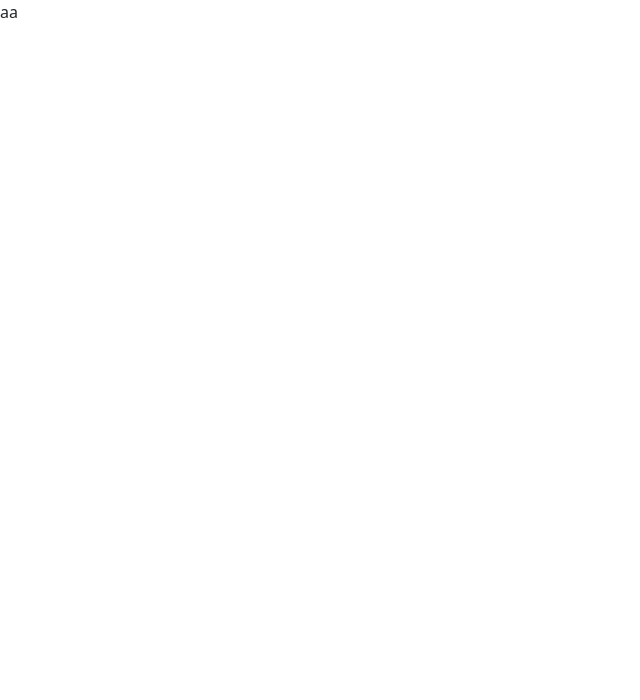
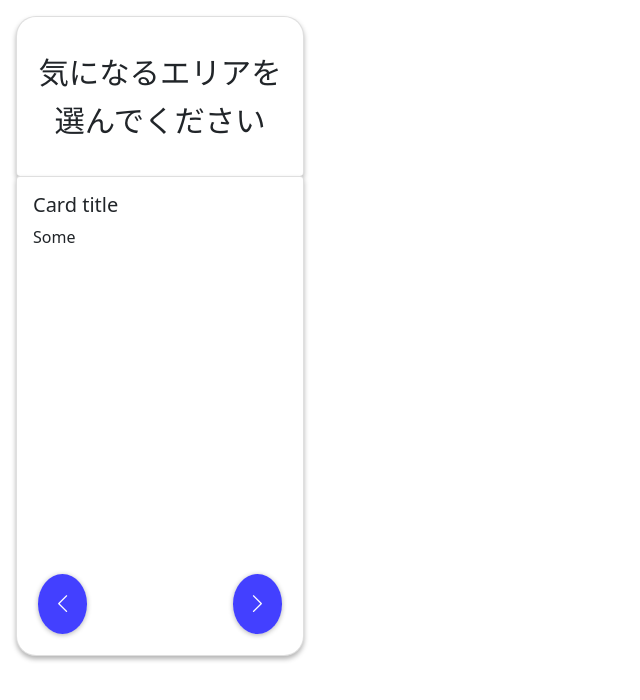
Before and after one commit to USK314/NAND_frontend, a plain HTML site: page frontend/index.html in a window 1280 px wide. Shown: the whole page, without its empty margins (0-640 px from the left). Drawn offline with nearby package versions, Linux system fonts and the light colour scheme.

Commit message:
Co-authored-by: Haru <USK314@users.noreply.github.com>

```diff
--- a/frontend/index.html
+++ b/frontend/index.html
@@ -4,15 +4,26 @@
     <meta charset="UTF-8">
     <meta http-equiv="X-UA-Compatible" content="IE=edge">
     <meta name="viewport" content="width=device-width, initial-scale=1.0">
-    <link href="style.css">
     <link href="https://cdn.jsdelivr.net/npm/bootstrap@5.0.2/dist/css/bootstrap.min.css" rel="stylesheet" integrity="sha384-EVSTQN3/azprG1Anm3QDgpJLIm9Nao0Yz1ztcQTwFspd3yD65VohhpuuCOmLASjC" crossorigin="anonymous">
+    <link rel="stylesheet" href="https://cdn.jsdelivr.net/npm/bootstrap-icons@1.8.1/font/bootstrap-icons.css">
+    <link href="https://fonts.googleapis.com/css?family=M+PLUS+Rounded+1c" rel="stylesheet">
+    <link href="style.css" rel="stylesheet">
     <title>Document</title>
 </head>
 <body>
-    <div id="box">
-        <div id="box-header">aa</div>
-        <div id="box-body"></div>
-    </div> <!--左のボックス-->
+    <div class="card" id="card-top" >
+        <div class="card-body">
+            <h1 class="card-title">気になるエリアを選んでください</h1>
+        </div>
+    </div>
+    <div class="card" id="card-bottom">
+        <div class="card-body">
+            <h5 class="card-title">Card title</h5>
+            <p class="card-text">Some</p>
+            <button class="bi bi-chevron-left"></button>
+            <button class="bi bi-chevron-right"></button>
+        </div>
+    </div>
 
 
     <script src="https://cdn.jsdelivr.net/npm/bootstrap@5.0.2/dist/js/bootstrap.bundle.min.js" integrity="sha384-MrcW6ZMFYlzcLA8Nl+NtUVF0sA7MsXsP1UyJoMp4YLEuNSfAP+JcXn/tWtIaxVXM" crossorigin="anonymous"></script>
--- a/frontend/style.css
+++ b/frontend/style.css
@@ -1,4 +1,74 @@
-#box-header {
-    border-width: 20px;
-    border-color: black;
+.card {
+    margin-left: 1rem;
 }
+
+#card-top {
+    width: 18rem;
+    height: 10rem;
+    border-top-left-radius: 20px;
+    border-top-right-radius: 20px;
+    border-bottom-left-radius: none;
+    border-bottom-right-radius: none;
+    border-bottom: none;
+    margin-top: 1rem;
+    -webkit-box-shadow: 0 3px 5px rgba(0, 0, 0, .3);
+    box-shadow: 0 3px 5px rgba(0, 0, 0, .3);
+}
+
+#card-top h1 {
+    font-size: 1.9rem;
+    font-family: "M PLUS Rounded 1c";
+    text-align: center;
+    margin-top: 1rem;
+    line-height: 3rem;
+}
+
+#card-bottom {
+    width: 18rem;
+    height: 30rem;
+    border-top-left-radius: none;
+    border-top-right-radius: none;
+    border-bottom-left-radius: 20px;
+    border-bottom-right-radius: 20px;
+    /* border-top: none; */
+    -webkit-box-shadow: 0 3px 5px rgba(0, 0, 0, .3);
+    box-shadow: 0 3px 5px rgba(0, 0, 0, .3);
+    position: relative;
+}
+
+.bi {
+    font-size: 1.3rem;
+    border-radius: 50%;
+    border: none;
+    background-color: rgba(4, 0, 255, 0.75);
+    color: rgb(255, 255, 255);
+    -webkit-box-shadow: 0 1px 5px rgba(0, 0, 0, .3);
+    box-shadow: 0 1px 5px rgba(0, 0, 0, .3);
+    padding: 0.9rem;
+}
+
+.bi:hover {
+    opacity: 0.9;
+}
+
+.bi:active {
+    position: absolute;
+    bottom: 1.2rem;
+    border-radius: 50%;
+    border: none;
+    background-color: rgba(4, 0, 255, 0.75);
+    color: white;
+    box-shadow: none;
+}
+
+.bi-chevron-left {
+    position: absolute;
+    left: 1.3rem;
+    bottom: 1.3rem;
+}
+
+.bi-chevron-right {
+    position: absolute;
+    right: 1.3rem;
+    bottom: 1.3rem;
+}
```
